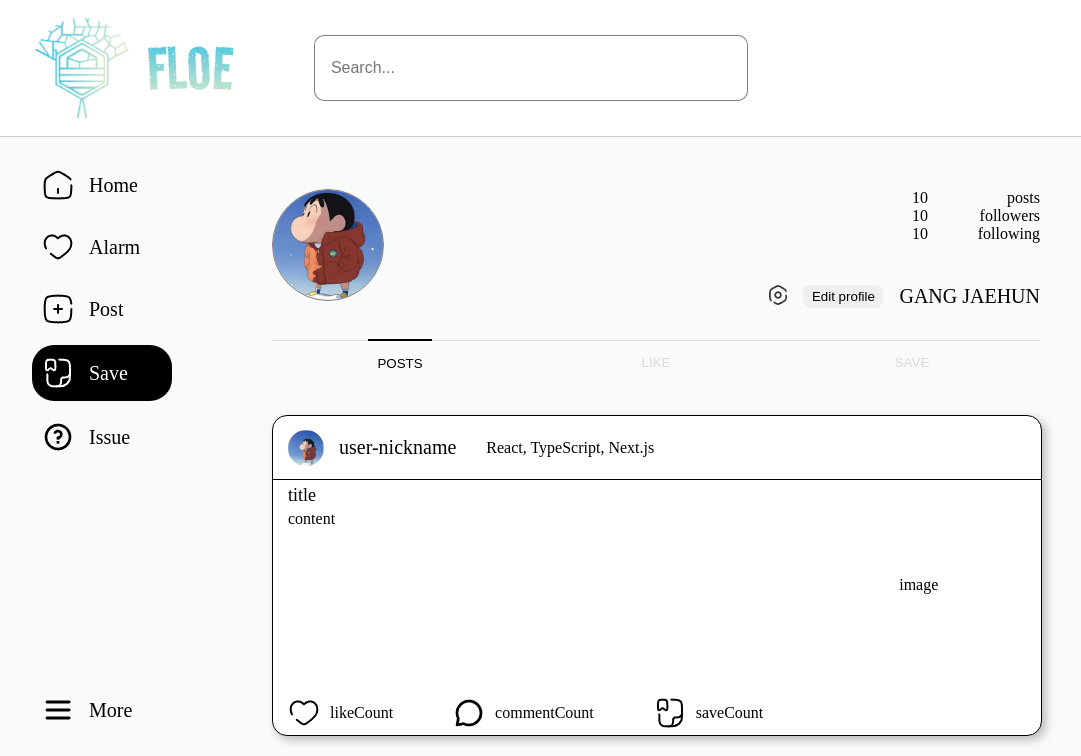
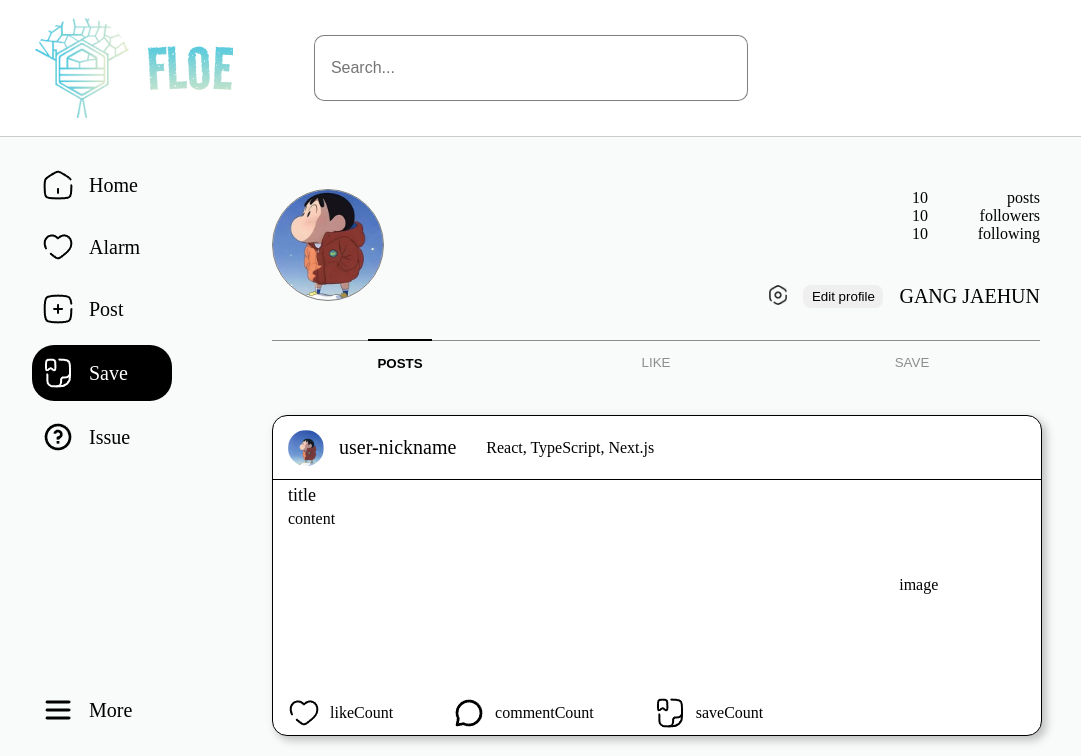
Before and after one commit to akacha125/floe-frontend, a Next.js app: page /mypage in a window 1280 px wide. Shown: the top 756 px of the page, without its empty margins (148-1229 px from the left). Built offline with nearby package versions, Linux system fonts and the light colour scheme; a web font is replaced by a local one.

Commit message:
design: 마이페이지 색상 추가

```diff
--- a/src/app/globals.css
+++ b/src/app/globals.css
@@ -174,13 +174,16 @@
   --post-Page-Upload-Button-background-color: #ffffff;
   --post-Page-Upload-Button-background-color-hover: #eaeaea;
   --post-Page-Upload-Button-text-color: #000000;
-
+  /* my page */
   --mypage-image-userInitialImage: url('./../assets/JJangGuWinter.png');
   --mypage-image-settingWhite: url('./../assets/settingWhite.png');
   --mypage-image-settingBlack: url('./../assets/settingBlack.png');
 
   --mypage-Edit-color: #efefef;
-  --mypage-tab-color: #dbdbdb;
+  --mypage-tab-color: rgba(0, 0, 0, 0.44);
+  --mypage-tab-color-active: #000000;
+  --mypage-text-color: #000000;
+  --mypage-text-color-active: #000000;
 }
 body {
   background-color: #f9fafa;
@@ -340,4 +343,15 @@ body {
   --post-Page-Upload-Button-background-color: rgba(57, 57, 57, 0.6);
   --post-Page-Upload-Button-background-color-hover: #000000;
   --post-Page-Upload-Button-text-color: #ffffff;
+
+  /* my page */
+  --mypage-image-userInitialImage: url('./../assets/JJangGuWinter.png');
+  --mypage-image-settingWhite: url('./../assets/settingWhite.png');
+  --mypage-image-settingBlack: url('./../assets/settingBlack.png');
+
+  --mypage-Edit-color: #efefef;
+  --mypage-tab-color: #dbdbdb;
+  --mypage-tab-color-active: #4cbfe5;
+  --mypage-text-color: #ffffff;
+  --mypage-text-color-active: #4cbfe5;
 }
--- a/src/app/mypage/MyPage.module.css
+++ b/src/app/mypage/MyPage.module.css
@@ -20,6 +20,7 @@
 .user-Contents {
   display: flex;
   flex-direction: column;
+  color: var(--mypage-text-color);
 }
 
 .user-Info {
@@ -29,7 +30,7 @@
   flex-direction: row;
   justify-content: space-between;
 
-  margin : 2rem 0rem;
+  margin: 2rem 0rem;
 }
 
 .user-Image {
@@ -93,13 +94,12 @@
   width: 3rem;
 }
 
-
 .user-Edit {
   /* width: 100%; */
   display: flex;
   flex-direction: row;
-  justify-content : space-between;
-  gap:1rem;
+  justify-content: space-between;
+  gap: 1rem;
 }
 
 .user-setting {
@@ -122,7 +122,7 @@
   border: none;
   border-radius: 0.5rem;
   background-color: var(--mypage-Edit-color);
-  cursor:pointer;
+  cursor: pointer;
 }
 .user-Name {
   font-size: 1.25rem;
--- a/src/components/tab/tabNavigation/Tab.Navigation.module.css
+++ b/src/components/tab/tabNavigation/Tab.Navigation.module.css
@@ -18,12 +18,12 @@
   justify-content: center;
 
   width: 4rem;
-  border:none;
-  background-color:transparent;
+  border: none;
+  background-color: transparent;
 
   color: var(--mypage-tab-color);
 
-  cursor:pointer;
+  cursor: pointer;
 }
 
 .tab-Button.active {
@@ -34,6 +34,7 @@
   justify-content: center;
 
   width: 4rem;
-  border-top: 0.125rem solid black;
-  color: black;
+  border-top: 0.125rem solid var(--mypage-tab-color-active);
+  color: var(--mypage-text-color-active);
+  font-weight: bolder;
 }
```
